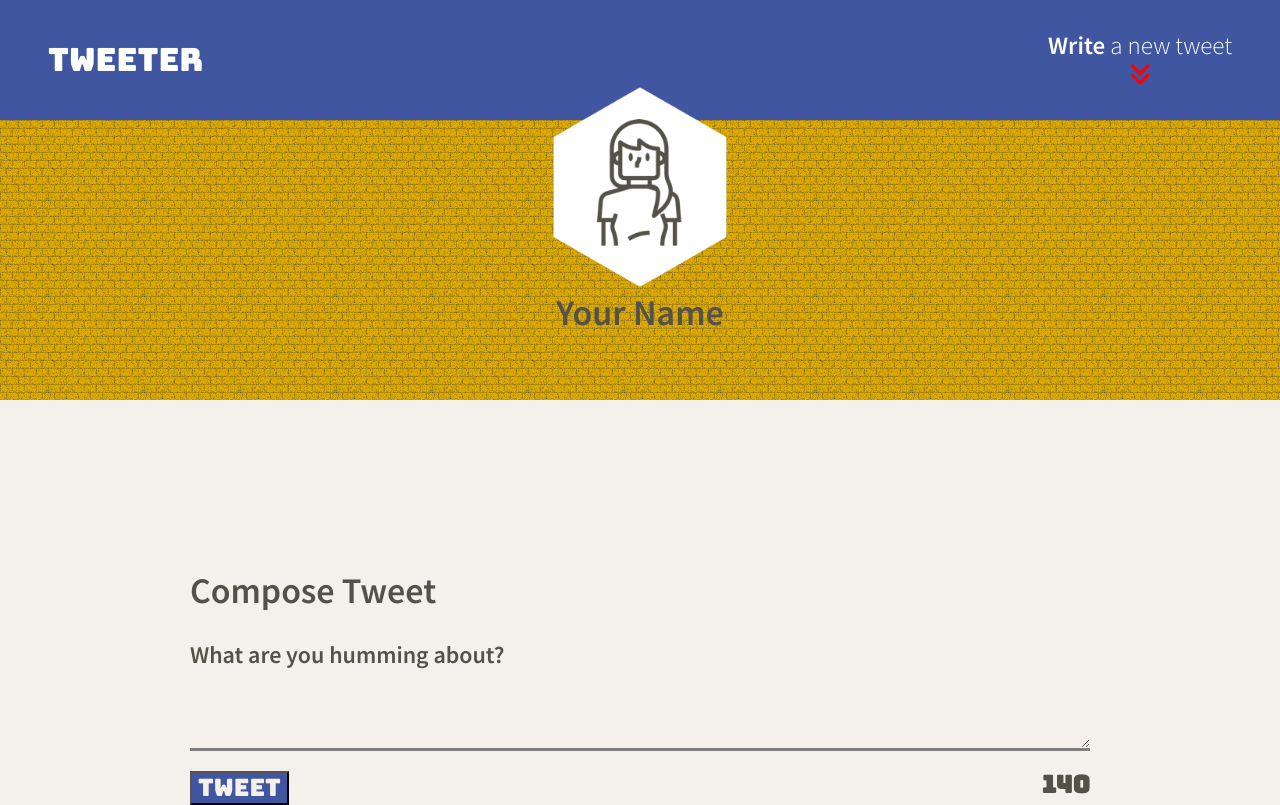
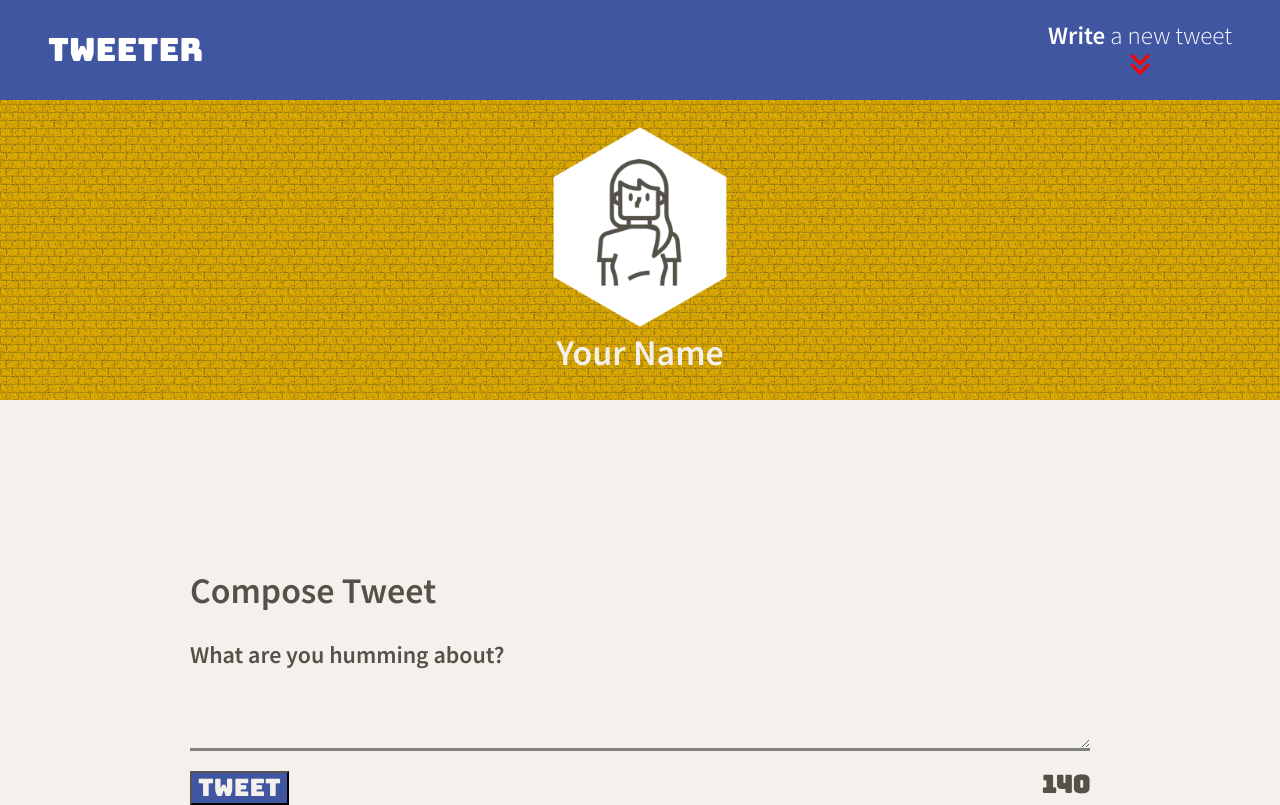
Before and after one commit to jowe81/tweeter, a website: page public/index.html in a window 1280 px wide. Drawn offline with nearby package versions, Linux system fonts and the light colour scheme; no server answers.

Commit message:
optimize CSS

```diff
--- a/public/index.html
+++ b/public/index.html
@@ -42,7 +42,7 @@
       </div>
     </nav>
 
-    <header>
+    <header class="header-background">
       <div>
         <img class="avatar" src="/images/profile-hex.png">
       </div>
@@ -50,7 +50,7 @@
     </header>
 
     <!-- behind nav and header -->
-    <div class="header-background"></div>
+
 
 
     <!-- Page-specific (main) content here -->
--- a/public/styles/header.css
+++ b/public/styles/header.css
@@ -1,32 +1,23 @@
-/* Top-most element: sits above the nav and .header-background */
+/* The big header at the top of the page */
 body > header {
   display:flex;
   flex-direction: column;
   justify-content: center;
-
-  position:absolute;
-  z-index:3;
   width: 100%;
   text-align: center;
-  height:400px;
-}
-
-/* Sits on top of body/main, between nav and header */
-.header-background {
-  position:absolute;
-  z-index:1;
-  width:100%;
   height:400px;
   background-color: var(--orange);
   background-image: url("/images/dark-brick-wall.png");
 }
 
 /* The image */
-.avatar {
-  margin-top:20px;
+body > header .avatar {
+  margin-top:100px;
   width:200px;
 }
 
-.name {
+/* The name */
+body > header .name {
   padding:0px; margin:0px;
+  color:var(--white)
 }
--- a/public/styles/layout.css
+++ b/public/styles/layout.css
@@ -38,9 +38,8 @@ body {
  * Additional CSS can be defined below or in other CSS files, as per instructions
  */
 
- /* Main section sits behind nav and header */
+ /* Main content container */
 main {
-  padding-top:400px;
   width:90%;
   margin:0px auto;
 }
--- a/public/styles/nav.css
+++ b/public/styles/nav.css
@@ -1,4 +1,4 @@
-/* Sits between .header-background and the header */
+/* Fixed nav bar at the top */
 nav {
   /* Flex */
   display:flex;
@@ -11,7 +11,7 @@ nav {
   z-index: 2;
   /* Size */
   width:100%;
-  height:120px;
+  height:100px;
   /* Styling */
   color: #FFFFFF;
   padding: 1.5em;
```
Also changed, not shown: jsconfig.json (added, +8 -0 lines).
